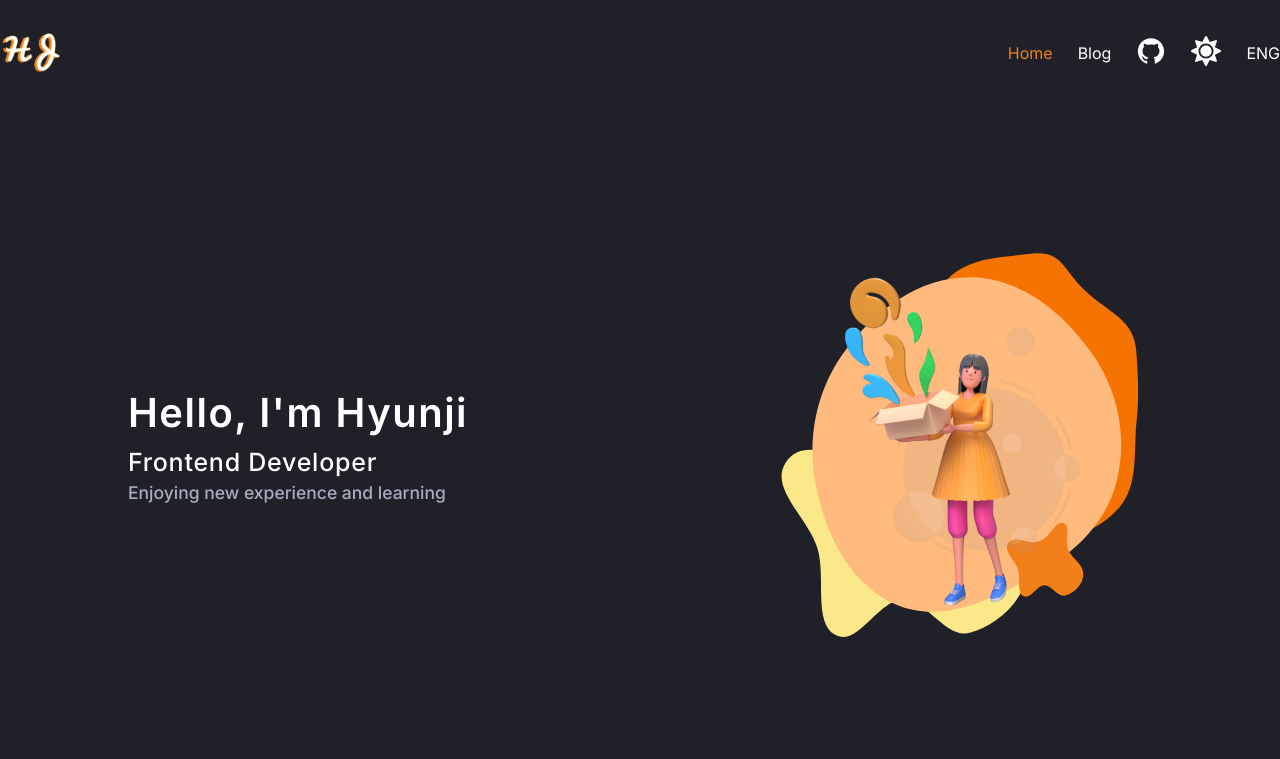
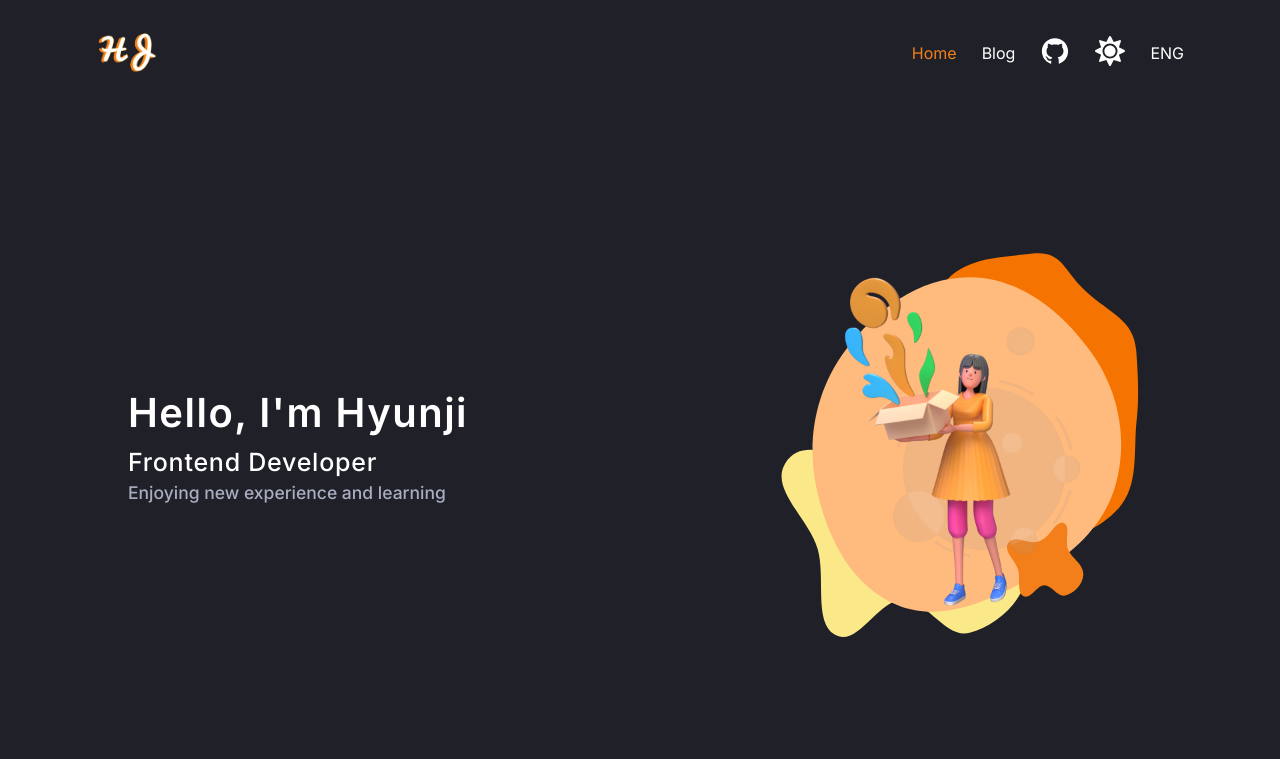
Before and after one commit to Leehyunji0715/hj-blog, a Next.js app: page / in a window 1280 px wide. Shown: the top 759 px of the page. Built offline with nearby package versions, Linux system fonts and the light colour scheme.

Commit message:
update layout

```diff
--- a/src/scss/layout/_header.scss
+++ b/src/scss/layout/_header.scss
@@ -1,5 +1,5 @@
 .header {
-    width: 100%;
+    width: 85vw;
     margin: 0 auto;
     padding: 3rem 0;
     display: flex;
```
